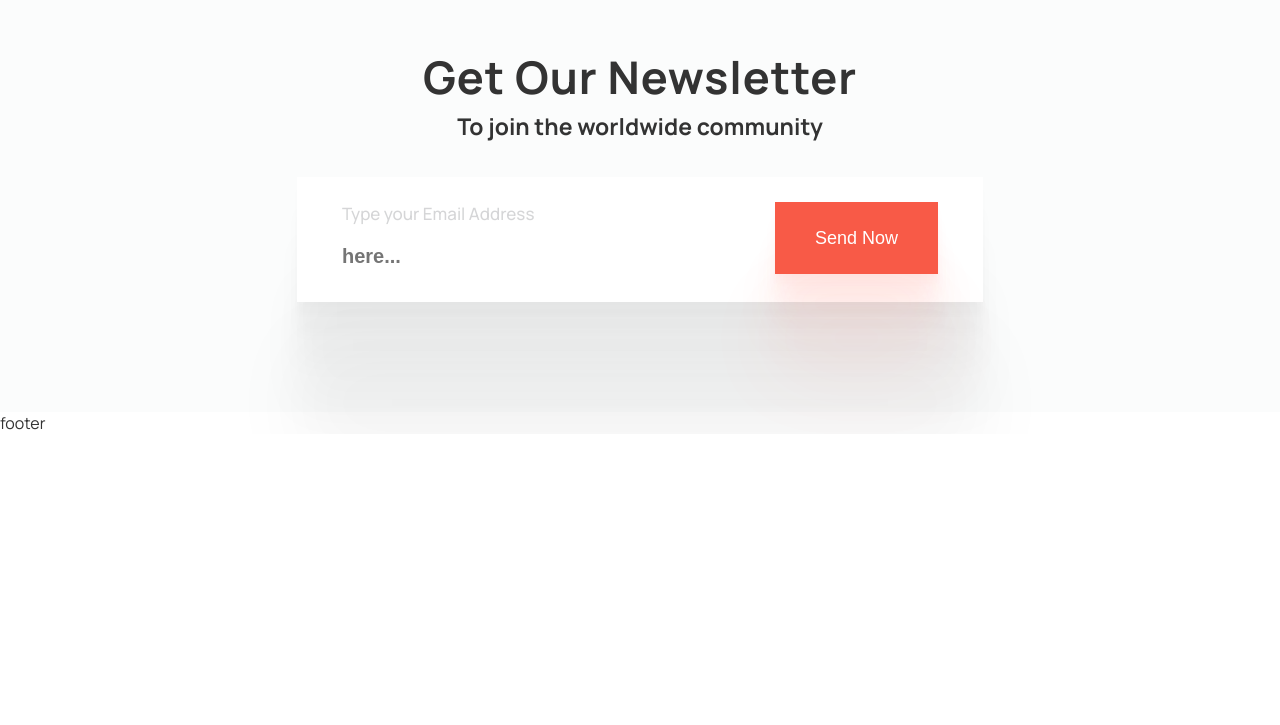
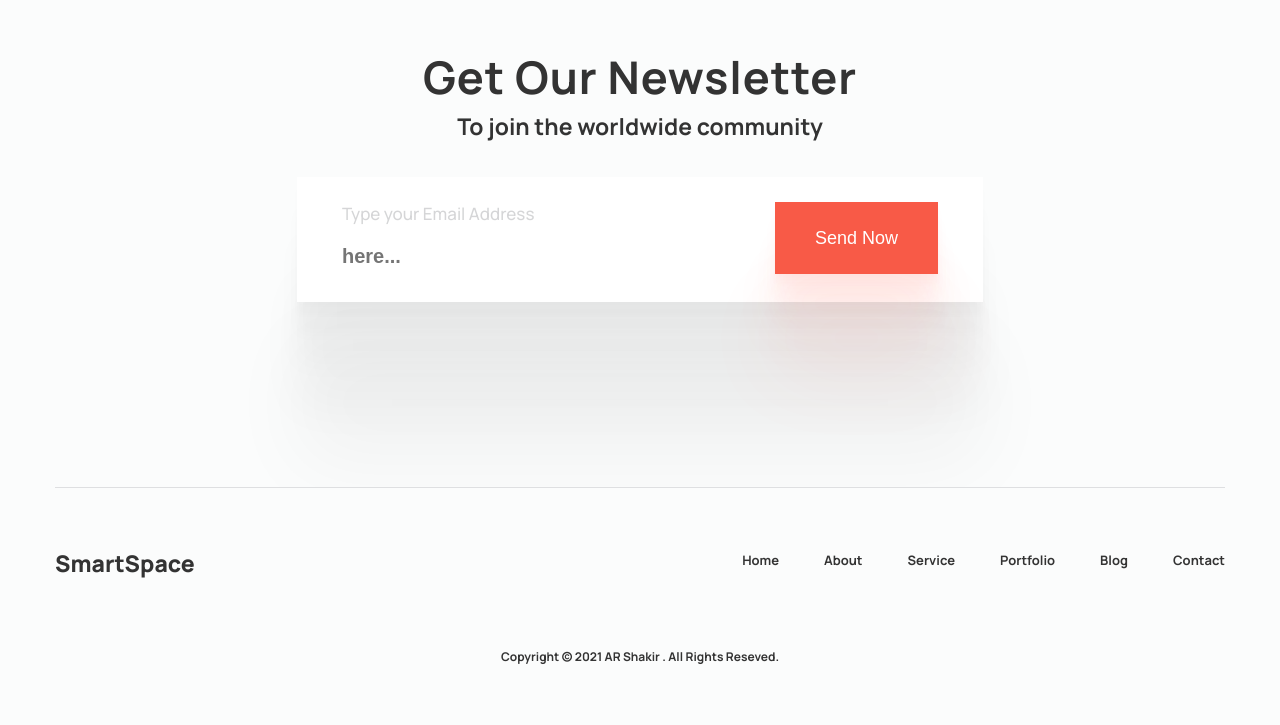
Before and after one commit to TatjanaBezkorovaina/New_project, a plain HTML site: page index.html in a window 1280 px wide. Shown: the part 4189-4914 px from the top of the page. Before the commit the page ends 4623 px from the top, so only its background shows below. Drawn offline with nearby package versions, Linux system fonts and the light colour scheme.

Commit message:
finished footer, add favicon

```diff
--- a/css/index.css
+++ b/css/index.css
@@ -1073,7 +1073,7 @@ body {
 /* ====================================== */
 .subscribe {
   padding-top: 110px;
-  padding-bottom: 110px;
+  padding-bottom: 185px;
   background: #fbfcfc;
 }
 
@@ -1185,3 +1185,72 @@ body {
   }
 }
 /* ====================================== */
+
+.footer {
+  background: #fbfcfc;
+}
+.footer__container {
+  display: grid;
+  padding-top: 60px;
+  padding-bottom: 60px;
+  grid-template-columns: auto 1fr;
+  border-top: 1px solid #dedfe1;
+  row-gap: 70px;
+  column-gap: 20px;
+}
+
+@media (max-width: 767.98px) {
+  .footer__container {
+    padding-top: 30px;
+    padding-bottom: 30px;
+    grid-template-columns: 1fr;
+    justify-items: center;
+    row-gap: 30px;
+  }
+}
+
+.footer__logo {
+  font-weight: 800;
+  font-size: 23px;
+  line-height: 31px;
+  color: inherit;
+}
+.footer__menu {
+  display: flex;
+  justify-content: flex-end;
+}
+.menu-footer {
+}
+.menu-footer__list {
+  display: flex;
+  flex-wrap: wrap;
+  column-gap: 45px;
+  row-gap: 15px;
+  justify-content: center;
+}
+.menu-footer__item {
+}
+.menu-footer__link {
+  color: inherit;
+  font-weight: 700;
+  font-size: 13px;
+  line-height: 17px;
+}
+.footer__copy {
+  text-align: center;
+  font-weight: 700;
+  font-size: 12px;
+  line-height: 16px;
+}
+
+@media (min-width: 768px) {
+  .footer__copy {
+    grid-column: span 2;
+  }
+}
+
+.menu-footer__link:hover {
+  text-decoration: underline;
+}
+
+/* ====================================== */
--- a/index.html
+++ b/index.html
@@ -8,6 +8,7 @@
     <link rel="stylesheet" href="css/index.css" />
     <link rel="stylesheet" href="https://cdn.jsdelivr.net/npm/swiper@8/swiper-bundle.min.css" />
     <title>SmartSpace</title>
+    <link rel="icon" href="img/house.png" type="image/png" />
   </head>
   <body>
     <div class="wrapper">
@@ -452,7 +453,34 @@
           </div>
         </section>
       </main>
-      <footer class="footer">footer</footer>
+      <footer class="footer">
+        <div class="footer__container">
+          <a href="" class="footer__logo">SmartSpace</a>
+          <nav class="footer__menu menu-footer">
+            <ul class="menu-footer__list">
+              <li class="menu-footer__item">
+                <a href="" class="menu-footer__link">Home</a>
+              </li>
+              <li class="menu-footer__item">
+                <a href="" class="menu-footer__link">About</a>
+              </li>
+              <li class="menu-footer__item">
+                <a href="" class="menu-footer__link">Service</a>
+              </li>
+              <li class="menu-footer__item">
+                <a href="" class="menu-footer__link">Portfolio</a>
+              </li>
+              <li class="menu-footer__item">
+                <a href="" class="menu-footer__link">Blog</a>
+              </li>
+              <li class="menu-footer__item">
+                <a href="" class="menu-footer__link">Contact</a>
+              </li>
+            </ul>
+          </nav>
+          <div class="footer__copy">Copyright © 2021 AR Shakir . All Rights Reseved.</div>
+        </div>
+      </footer>
     </div>
     <script src="https://cdn.jsdelivr.net/npm/swiper@8/swiper-bundle.min.js"></script>
     <script src="js/script.js"></script>
```
Also changed, not shown: img/house.png (added).
